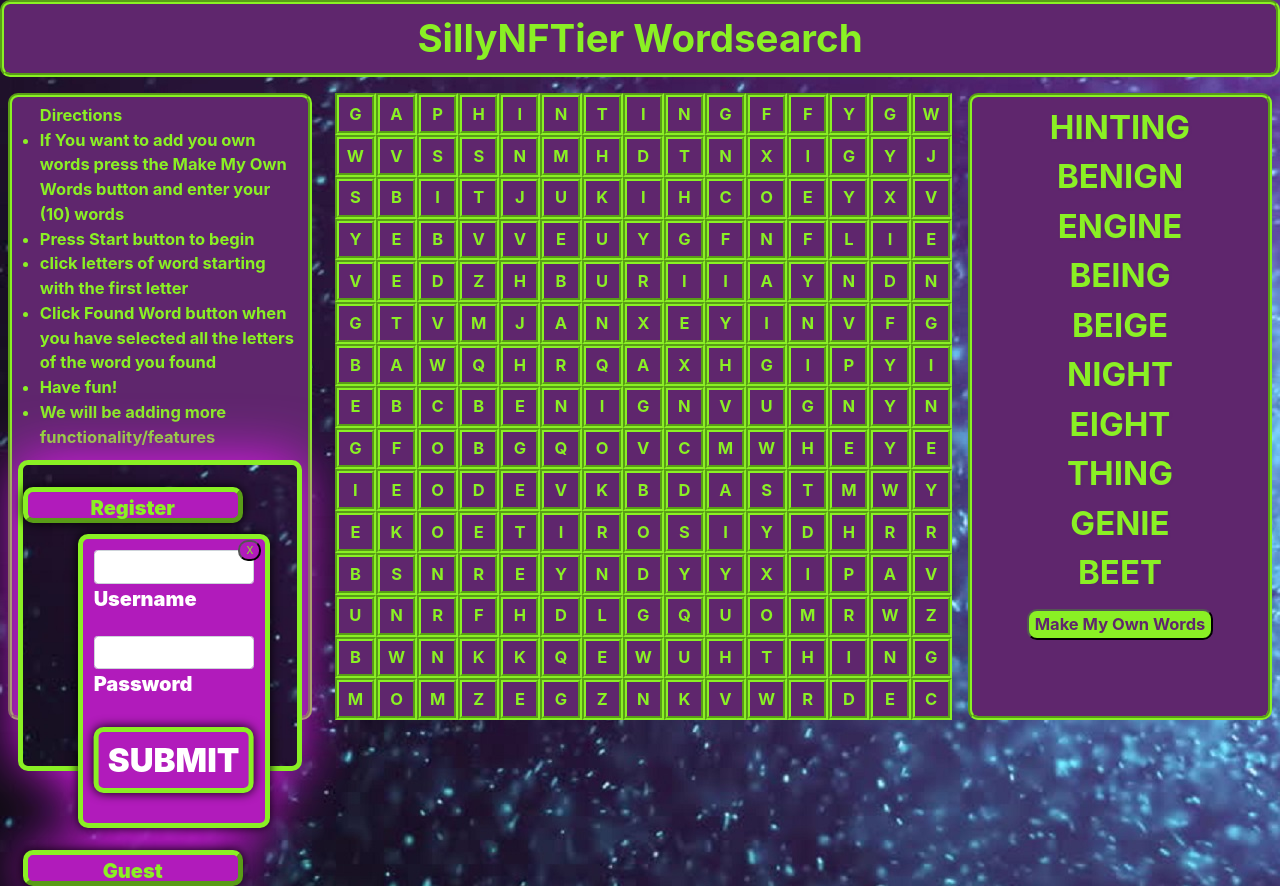
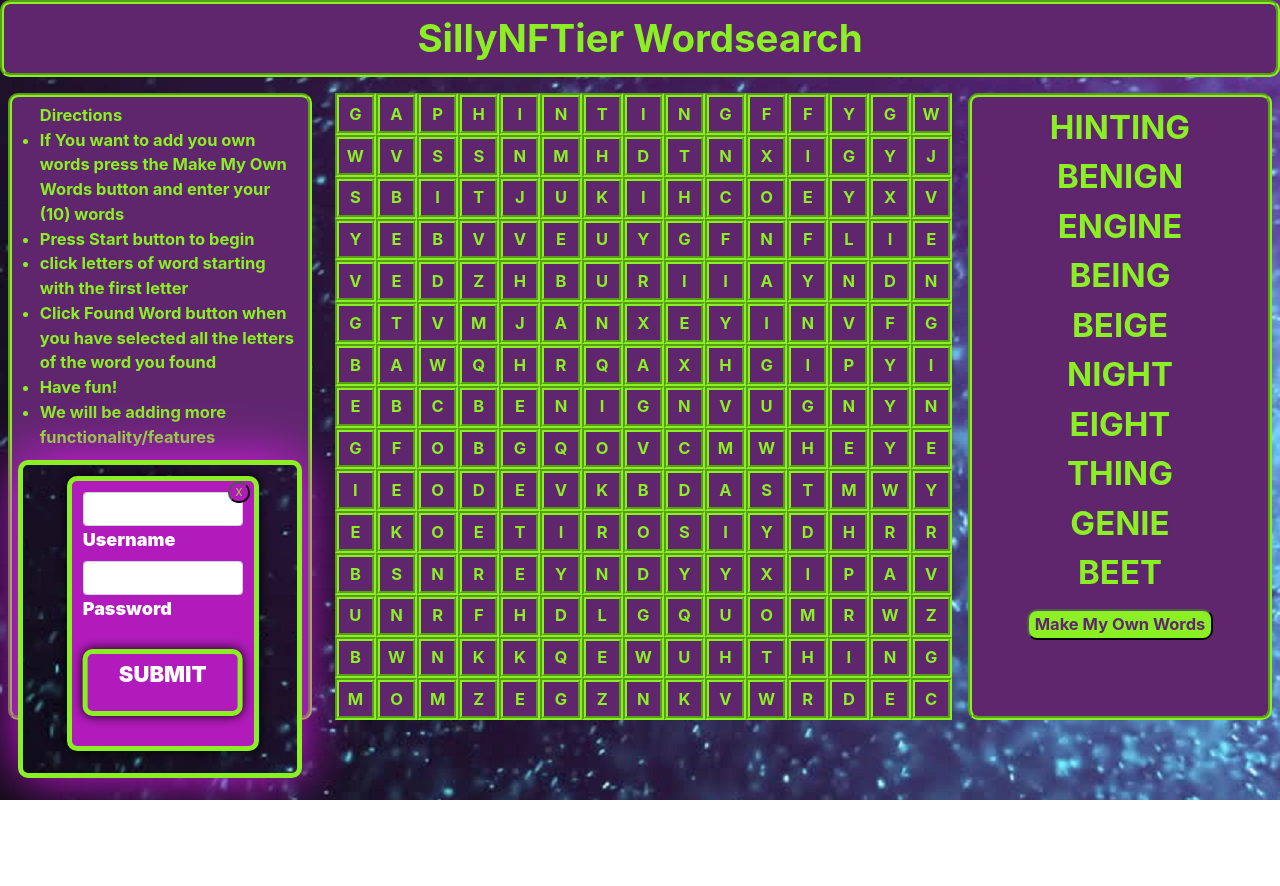
Before and after one commit to CramerJ1470/wordsearch, a React (Create React App) app: page / in a window 1280 px wide. Both pictures are taken after a click on the button "Login". After the commit the page ends 800 px from the top, so only its background shows below. Built offline with nearby package versions, Linux system fonts and the light colour scheme.

Commit message:
some button css

```diff
--- a/src/components/RegisterOrStart.js
+++ b/src/components/RegisterOrStart.js
@@ -19,9 +19,11 @@ function RegisterOrStart ({registered, startPlay}) {
 	function openLogin() {
 		//console.log("openLogin activated");
 		//console.log(document.getElementById("log").style.display);
-		document.getElementById("log").style.display = "inherit";
+		document.getElementById("log").style.display = "block";
 		document.getElementById("login2").classList.add("hide");
-		document.getElementById("regorstart").classList.add("regorstartBigger");
+		document.getElementById("register").classList.add("hiddenorig");
+		document.getElementById("guest").classList.add("hiddenorig");
+
 	}
 	function closeLogin() {
 		document.getElementById("log").style.display = "none";
@@ -31,7 +33,7 @@ function RegisterOrStart ({registered, startPlay}) {
 		document.getElementById("login2").classList.remove("hide");
 	}
 	function openRegister() {
-		document.getElementById("reg").style.display = "inherit";
+		document.getElementById("reg").style.display = "block";
 		document.getElementById("register").classList.add("hide");
 		document.getElementById("regorstart").classList.add("regorstartBigger");
 	}
@@ -212,8 +214,8 @@ function RegisterOrStart ({registered, startPlay}) {
 				<button className="serverbtn" id="login2" onClick={openLogin}>
 										Login
 				</button>
-				<div id="log">
-					<div className="form-outline mb-4 ">
+				<div id="log" >
+					<div className="form-outline mb-1 ">
 						<button className="closeBtn" onClick={closeLogin}>
 							X
 						</button>
@@ -247,7 +249,7 @@ function RegisterOrStart ({registered, startPlay}) {
 						</label>
 						{passwordInvalid && <p>please enter valid username</p>}
 					</div>
-					<div>
+					<div className="submitbox">
 						<button
 							className="btn submitLogin"
 							onClick={submitHandler}
--- a/src/components/block.css
+++ b/src/components/block.css
@@ -1,5 +1,3 @@
-
-
 
 
 
@@ -61,7 +59,7 @@
 .white {
 	color: rgb(95, 38, 109);
 	background-color: white;
-	z-index:4;
+	z-index: 1;
 }
 
 
@@ -260,6 +258,7 @@ button#restartgame {
 	margin: auto;
 	justify-content: center;
 	text-align:center;
+	z-index: 0;
 }
 
 .bottomb {
--- a/src/index.css
+++ b/src/index.css
@@ -48,7 +48,7 @@ html {
 		font-size: 16px;
 	}
   div.regorstart {
-    height: 18.25rem;
+    height: auto;
     top: 88.5%;
   }
   button.startbtn {
@@ -71,7 +71,7 @@ html {
     font-size: 3rem;
   }
   div.regorstart {
-    height: 28.25rem;
+    height: auto;
     top: 50%;
   }
   button.startbtn {
@@ -215,9 +215,11 @@ img {
 	border-width: 5px;
 	border-radius: 10px;
 	background-image:url("./assets/bgpic.jpg");
-	background-position-y: 25%;
-	background-position-x: -5rem;
+	background-position-y: 50%;
+	background-position-x: -6rem;
 	filter: drop-shadow(0 0 2.5rem rgb(224, 26, 239));
+	padding-bottom: 1rem;
+	bottom: 2.5rem;
 }
 
 
@@ -295,13 +297,12 @@ img {
 	width: 17.5rem;
 	padding: 1rem;
 	text-align: justify;
-	margin-left: 25%;
-	margin-top: 1rem;
+	margin: 1rem 4rem 1rem 4rem;
 	border-radius: 10px;
 	border-color: rgb(138, 240, 36);
 	filter: drop-shadow(0 0 0.5rem black);
 	font-weight: bolder;
-	font-size: 20px;
+	font-size: 18px;
 	background-color: rgb(177, 27, 187);
 	border-style: solid;
 	border-width: 5px;
@@ -319,11 +320,15 @@ img {
 
 }
 
-.submitLogin {
+.btn.submitLogin {
 	transform: translateX(-4.4rem);
 	width: 100%;
 	margin-left: 30%;
+	font-size: 2rem;
+	padding: auto;
+
 }
+
 
 input.rnd {
   border-radius: 10px;
```
